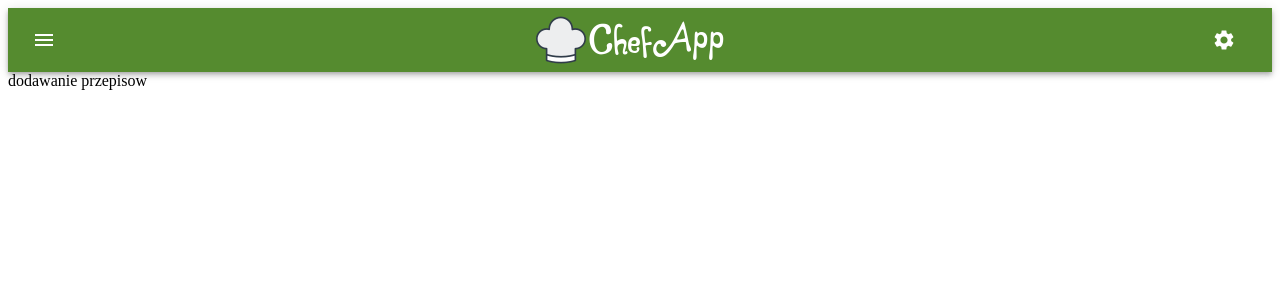
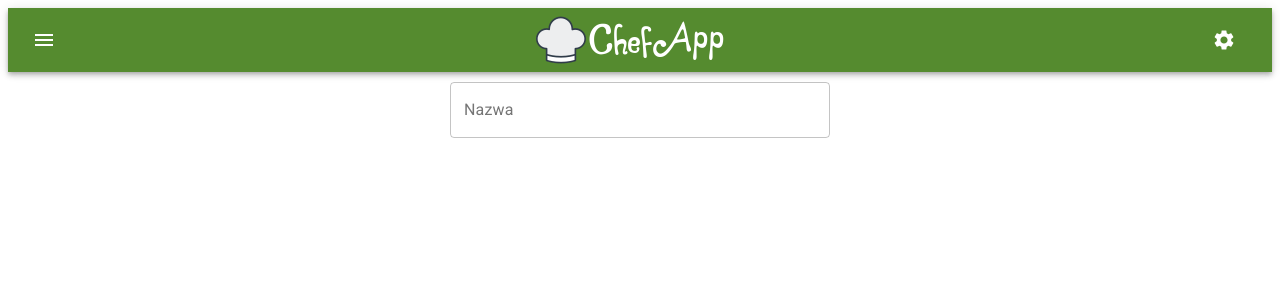
Before and after one commit to itcreatepl/chefapp, a React (Create React App) app: page /add-recipe in a window 1280 px wide. Shown: the top 300 px of the page. Built offline with nearby package versions, Linux system fonts and the light colour scheme.

Commit message:
First input in AddRecipe

```diff
--- a/src/views/AddRecipe.js
+++ b/src/views/AddRecipe.js
@@ -1,11 +1,90 @@
-import React from 'react'
+import { TextField } from '@material-ui/core'
+import React, { Component } from 'react'
+import { connect } from 'react-redux'
 
-const  AddRecipe = props => {
+
+
+
+const MAX_NAME_LENGTH = 45
+const MIN_NAME_LENGTH = 4
+const MIN_DESCRIPTION_LENGTH = 20
+const MAX_DESCRIPTION_LENGTH = 1500
+const MAX_TIME = 240
+
+
+const styles = {
+    div: { display: 'flex', flexDirection: 'column', alignItems: 'center' },
+    input: { maxWidth: 380, margin: '10px 0' },
+    title: { fontWeight: 'bold', margin: 30 },
+    link: { fontSize: '1.5rem', fontWeight: 'bold', cursor: 'pointer' },
+    randomPhoto: { marginTop: -10, marginBottom: 10, cursor: 'pointer', color: 'blue' }
+}
+
+const AddRecipe = props => {
+
+    const [name, setName] = React.useState('')
+    const [nameError, setNameError] = React.useState(false)
+
+    const nameValidate = (value) => {
+        const validValue = value && value.replace(/\s{2,}/g, ' ')
+        if (value !== validValue) {
+            setName(validValue)
+        }
+        const isError = !validValue || validValue.length < MIN_NAME_LENGTH
+        setNameError(isError)
+        return isError
+
+    }
+
+    const setValidName = (string) => {
+        if (string.length < MAX_NAME_LENGTH) {
+            setName(string)
+        }
+    }
+
+    const inputs = [
+        {
+            label: 'Nazwa',
+            value: name,
+            onChange: setValidName,
+            error: nameError,
+            validate: nameValidate,
+            helperText:'Zbyt krótka nazwa, minimum 4 znaki'
+        }
+    ]
     return (
-        <div>
-            dodawanie przepisow
+        <div
+            style={styles.div}
+        >
+            {inputs.map(input => (
+                <TextField
+                    kay={inputs.label}
+                    style={styles.input}
+                    variant='outlined'
+                    fullWidth
+                    label={input.label}
+                    value={input.value}
+                    error={input.error}
+                    helperText={input.error && input.helperText}
+                    onChange={evt => {
+                        input.onChange(evt.target.value)
+                        if (input.error) {
+                          input.validate(evt.target.value)
+                        }
+                      }}
+                    onBlur={() => input.validate(input.value)}
+                />
+            ))}
         </div>
     )
 }
 
-export default AddRecipe
+const mapStateToProps = (state) => ({
+
+})
+
+const mapDispatchToProps = {
+
+}
+
+export default connect(mapStateToProps, mapDispatchToProps)(AddRecipe)
```
Also changed, not shown: 1 other file (tests, documents, lock files or other folders).
